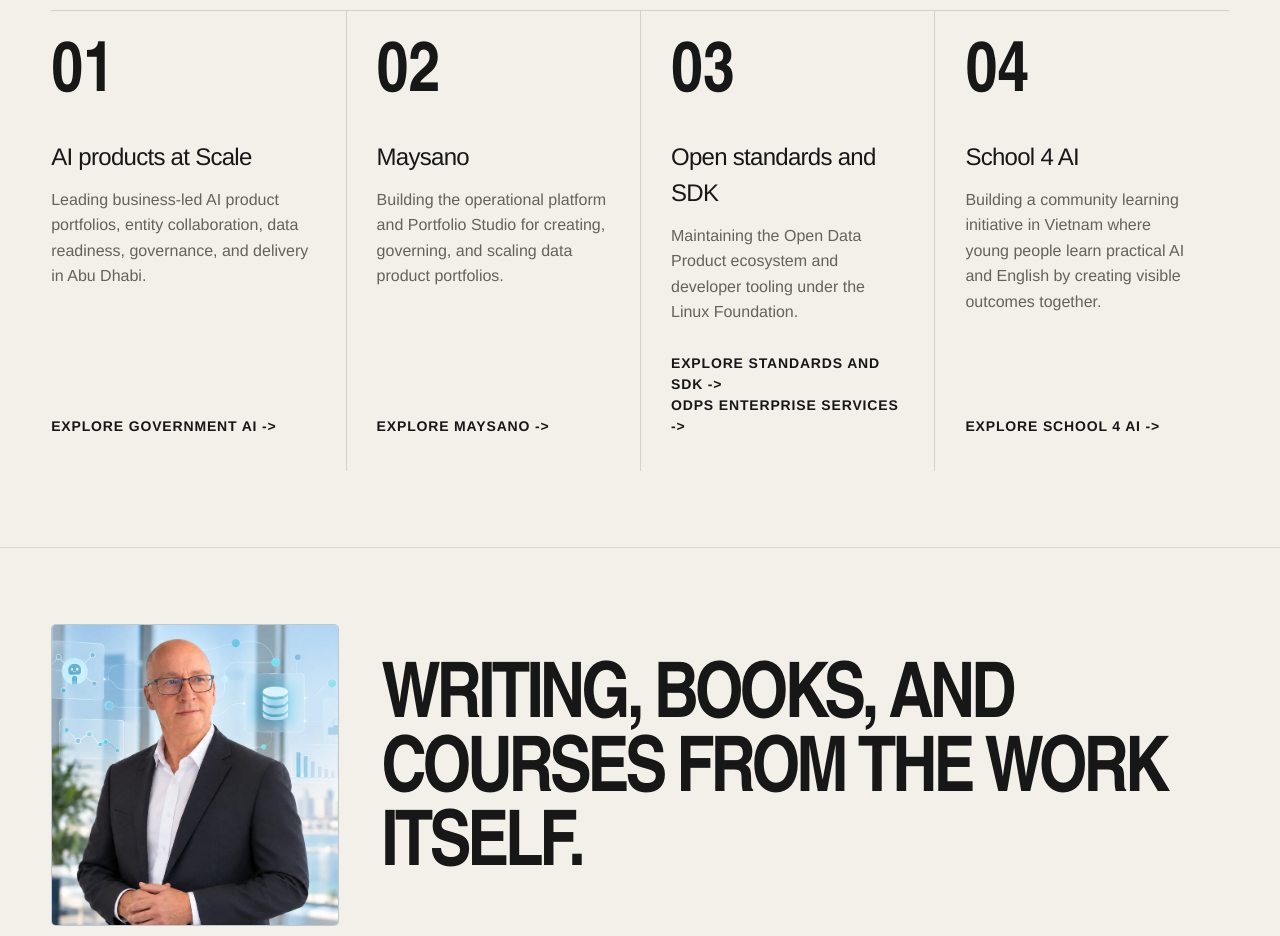
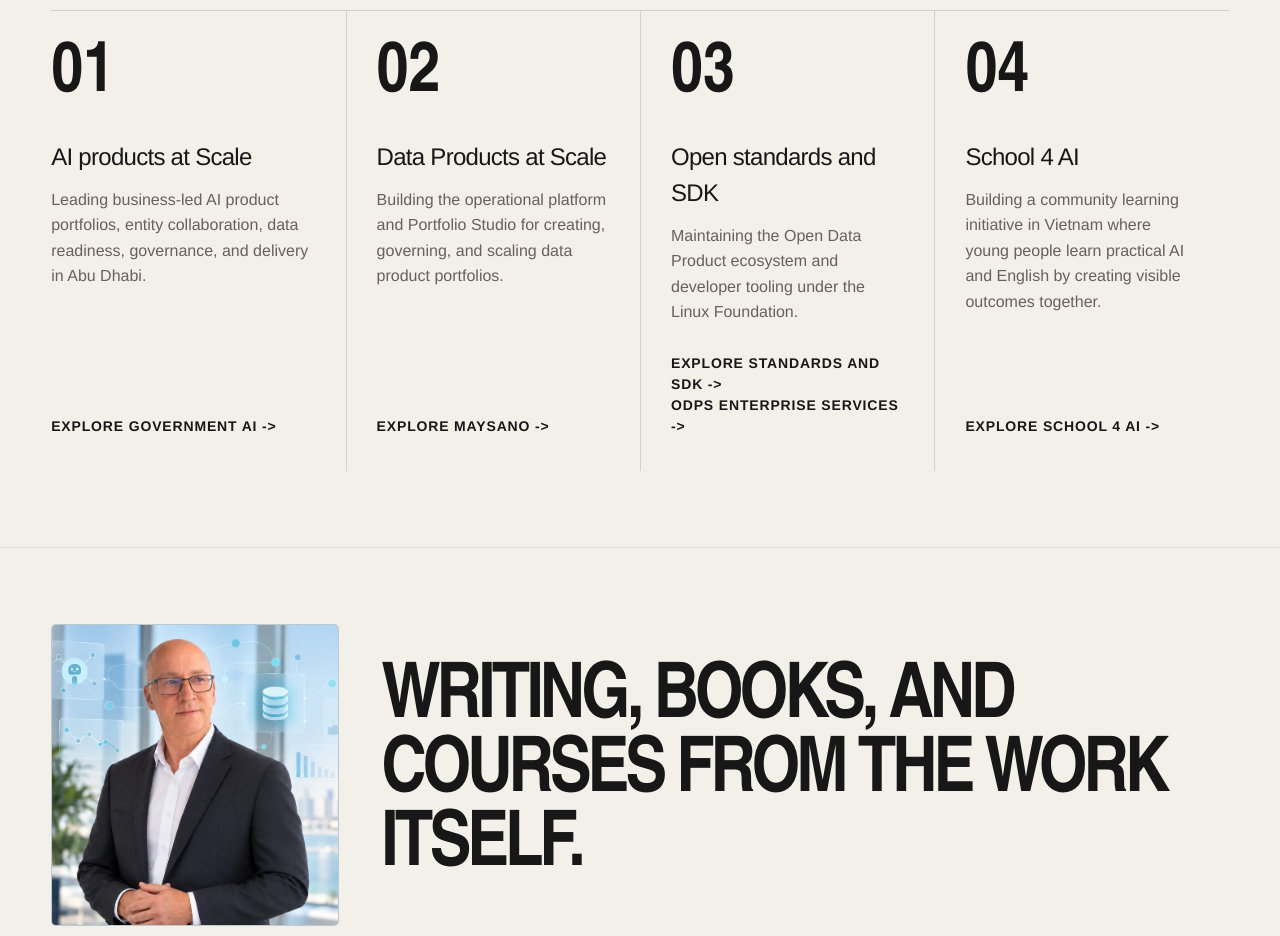
Before and after one commit to kyyberi/jarkko, a Next.js app: page / in a window 1280 px wide. Shown: the part 4940-5876 px from the top of the page. Built offline with nearby package versions, Linux system fonts and the light colour scheme.

Commit message:
Rename current focus data products item

```diff
--- a/app/page.tsx
+++ b/app/page.tsx
@@ -461,7 +461,7 @@
             <article className="focus-item">
               <div>
                 <div className="focus-number">02</div>
-                <h3>Maysano</h3>
+                <h3>Data Products at Scale</h3>
                 <p>
                   Building the operational platform and Portfolio Studio for
                   creating, governing, and scaling data product portfolios.
```
Also changed, not shown: 1 other file (tests, documents, lock files or other folders).
